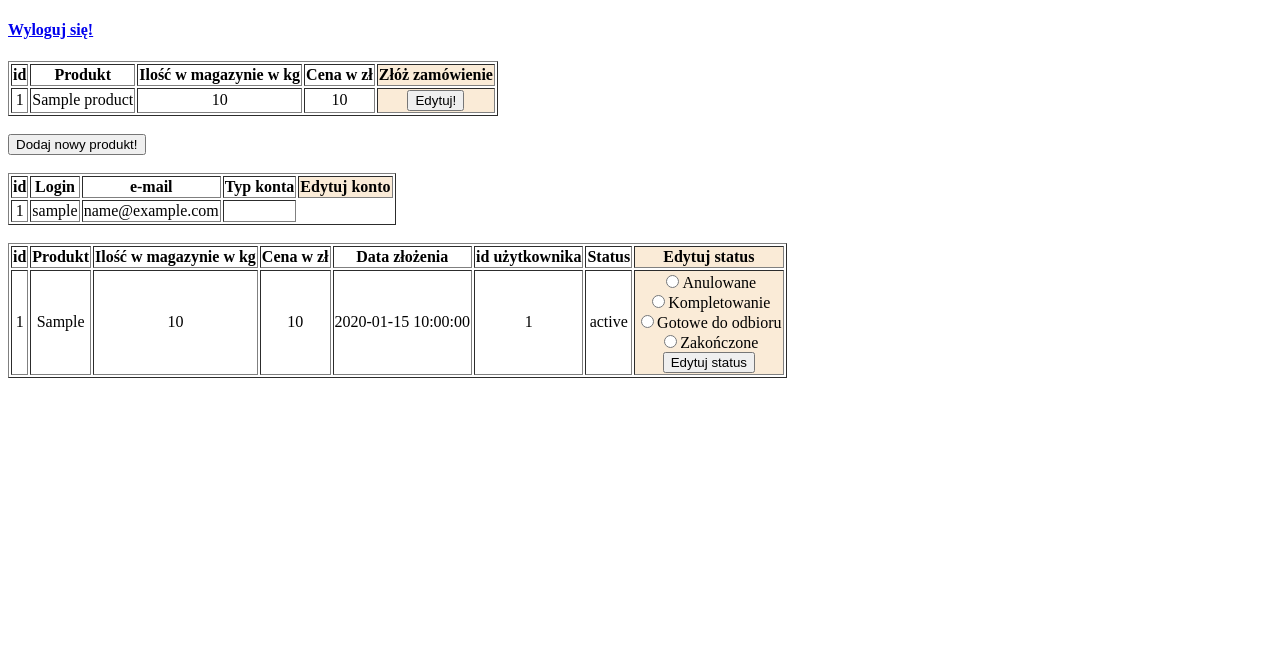
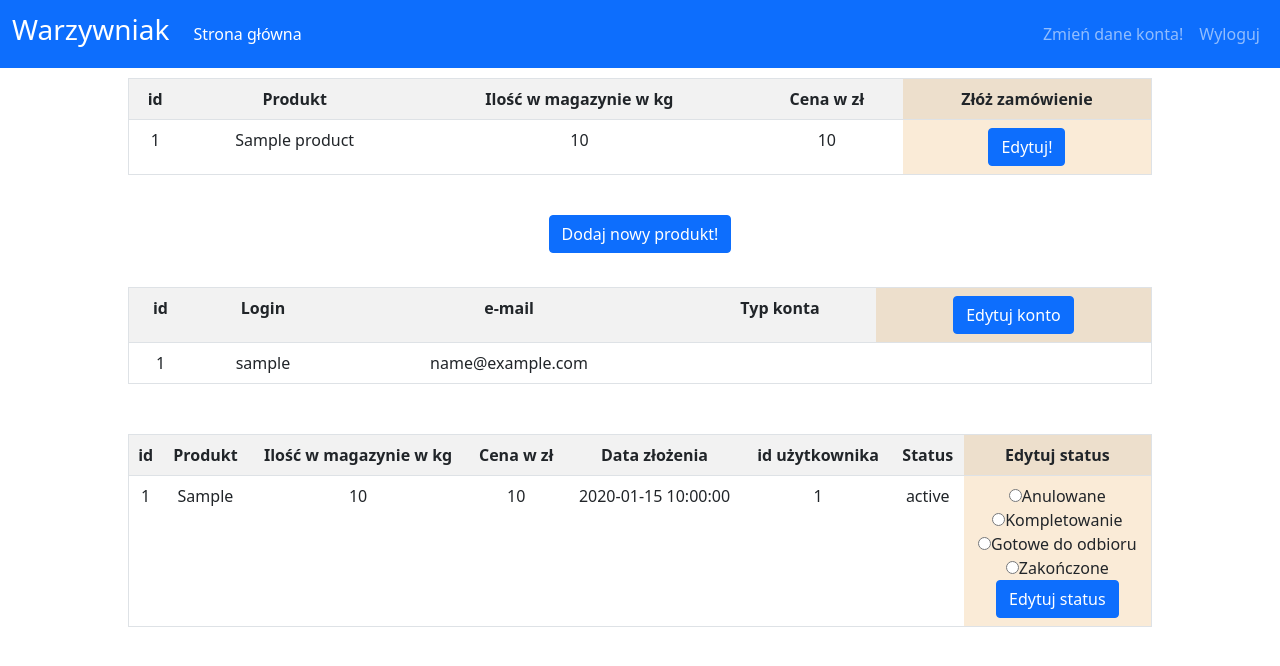
Before and after one commit to KorczWojciech/PHP_projekt, a PHP site: page /zarzadzanie_admin.php in a window 1280 px wide. Shown: the top 666 px of the page. Run offline with PHP 8.4, Linux system fonts and the light colour scheme; the visitor is signed in with stand-in values (Sample User, id 1); tables that the repository leaves empty or names only in its code hold one stand-in row (values such as "Sample post").

Commit message:
Stylowanie kolejnych stron

```diff
--- a/style.css
+++ b/style.css
@@ -12,3 +12,9 @@
     color: green;
     font-weight: bold;
 }
+.admin{
+    align: center;
+    text-align: center;
+    margin-top: 10px;
+    max-width: 80%;
+}
--- a/zarzadzanie_admin.php
+++ b/zarzadzanie_admin.php
@@ -4,20 +4,12 @@
     header('Location: index.php');
     exit();
 }
+include('template.php');
 ?>
-<!doctype html>
-<html lang="en">
-<head>
-    <meta charset="UTF-8">
-    <meta name="viewport"
-          content="width=device-width, user-scalable=no, initial-scale=1.0, maximum-scale=1.0, minimum-scale=1.0">
-    <meta http-equiv="X-UA-Compatible" content="ie=edge">
-    <title>Warzywniak</title>
-</head>
 <body>
-<h4><a href="wyloguj.php">Wyloguj się!</a></h4>
+<div align="center">
 <?php
-echo "<table style='text-align: center' border='1'>
+echo "<table class='table table-striped admin' border='1'>
     <tr>
     <th>id</th>
     <th>Produkt</th>
@@ -36,20 +28,20 @@
                 "<td>" . $wiersz['name'] . "</td>" .
                 "<td>" . $wiersz['quantity'] . "</td>" .
                 "<td>" . $wiersz['price'] . "</td>" .
-                "<td style='background-color: antiquewhite'>" . "<form action='edytuj_produkt.php?id=" . $wiersz['id'] . "' method='post'><input type='submit' value='Edytuj!' name='edytuj_produkt'></form>" . "</td></tr>";
+                "<td style='background-color: antiquewhite'>" . "<form action='edytuj_produkt.php?id=" . $wiersz['id'] . "' method='post'><input type='submit' class='btn btn-primary' value='Edytuj!' name='edytuj_produkt'></form>" . "</td></tr>";
         }
     }
 
     echo "</table>";
-    echo "<br><a href='dodawanie_produktu.php'><button>Dodaj nowy produkt!</button></a><br>";
+    echo "<br><a href='dodawanie_produktu.php'><button class='btn btn-primary'>Dodaj nowy produkt!</button></a><br>";
 
-    echo "<br><table style='text-align: center' border='1'>
+    echo "<br><table style='text-align: center' class='table table-striped admin' border='1'>
     <tr>
     <th>id</th>
     <th>Login</th>
     <th>e-mail</th>
     <th>Typ konta</th>
-    <th style='background-color: antiquewhite'>Edytuj konto</th>
+    <th style='background-color: antiquewhite'><button class='btn btn-primary'>Edytuj konto</button></th>
     </tr>";
     $sql2='SELECT * FROM users';
     if($result2=$db->query($sql2)){
@@ -58,13 +50,13 @@
              "<td>".$wiersz2['login']."</td>".
              "<td>".$wiersz2['email']."</td>".
              "<td>".$wiersz2['type']."</td>";
-              if($wiersz2['type']=='user'){ echo "<td style='background-color: antiquewhite'><form action='typ_usera.php?id=".$wiersz2['id']."' method='post'><input type='submit' value='Awansuj!' name='awansuj'></form></td>";
-              }elseif ($wiersz2['type']=='admin'){ echo "<td style='background-color: antiquewhite'><form action='typ_usera.php?id=".$wiersz2['id']."' method='post'><input type='submit' value='Degraduj!' name='degraduj' style='color: red'></form></td>";
+              if($wiersz2['type']=='user'){ echo "<td style='background-color: antiquewhite'><form action='typ_usera.php?id=".$wiersz2['id']."' method='post'><input type='submit' value='Awansuj!' class='btn btn-primary' name='awansuj'></form></td>";
+              }elseif ($wiersz2['type']=='admin'){ echo "<td style='background-color: antiquewhite'><form action='typ_usera.php?id=".$wiersz2['id']."' method='post'><input type='submit' value='Degraduj!' class='btn btn-primary' name='degraduj' style='color: red'></form></td>";
 
               }
         }echo "</table><br>";
     }
-    echo "<table style='text-align: center' border='1'>
+    echo "<table style='text-align: center' class='table table-striped admin' border='1'>
     <tr>
     <th>id</th>
     <th>Produkt</th>
@@ -90,12 +82,13 @@
 <div><input type='radio' name='nowy_status' value='Kompletowanie' id='status_form2'><label for='status_form2'>Kompletowanie</label></div>
 <div><input type='radio' name='nowy_status' value='Gotowe do odbioru' id='status_form3'><label for='status_form3'>Gotowe do odbioru</label></div>
 <div><input type='radio' name='nowy_status' value='Zakończone' id='status_form4'><label for='status_form4'>Zakończone</label></div>
-<input type='submit' value='Edytuj status' name='edytuj_status_sub'></form>" . "</td></tr>";
+<input type='submit' value='Edytuj status' class='btn btn-primary' name='edytuj_status_sub'></form>" . "</td></tr>";
         }echo "</table>";
     }
 }
 
 $db->close();
 ?>
+</div>
 </body>
 </html>
```
